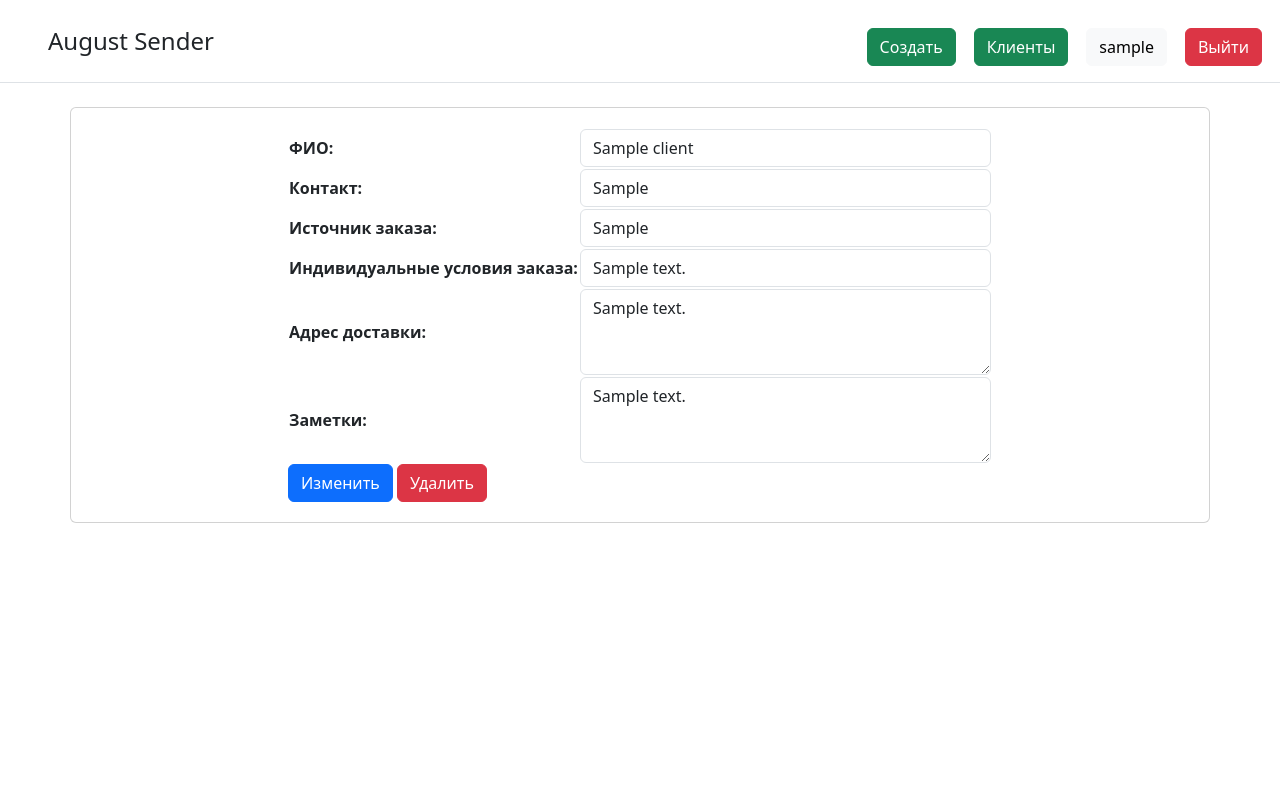
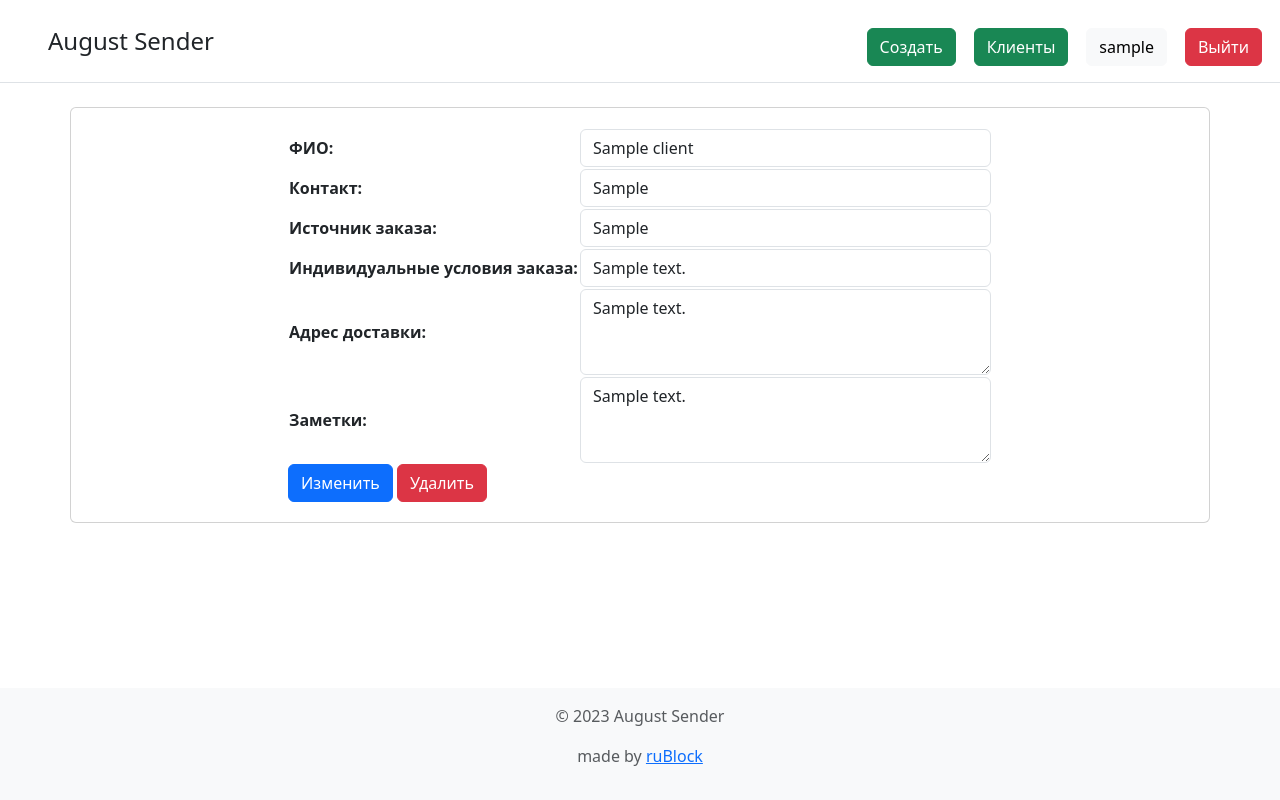
Before and after one commit to rublock/august_sender_crm, a Django app: page /client/1 in a window 1280 px wide. Run offline with Django 4.2, Linux system fonts and the light colour scheme; a user stored in the database is signed in; tables that the repository leaves empty hold one stand-in row (values such as "Sample post"); some libraries are stand-ins or nearby versions.

Commit message:
commit ok

```diff
--- a/mainapp/forms.py
+++ b/mainapp/forms.py
@@ -18,7 +18,7 @@ class NewOrderForm(forms.Form):
                                   widget=SummernoteWidget(
                                       attrs={'summernote': {
                                           'width': '100%',
-                                          'height': '500px'
+                                          'height': '300px'
                                       }
                                       }))
     status = forms.ChoiceField(label="Статус", choices=CHOICES, initial=1)
@@ -27,7 +27,7 @@ class NewOrderForm(forms.Form):
 class ChangeOrderForm(forms.ModelForm):
     description = forms.CharField(widget=SummernoteWidget(attrs={'summernote': {
         'width': '100%',
-        'height': '500px'
+        'height': '300px'
     }
     }))
 
--- a/mainapp/templates/mainapp/base.html
+++ b/mainapp/templates/mainapp/base.html
@@ -12,7 +12,9 @@
         <script src="https://unpkg.com/htmx.org@1.9.7"></script>
         <title>August Sender</title>
     </head>
+
     <body class="d-flex flex-column h-100" hx-headers='{"X-CSRFToken": "{{ csrf_token }}"}'>
+        <div class="content">
             {% if user.is_authenticated %}
               <header class="d-flex flex-wrap justify-content-center py-3 mb-4 border-bottom">
                 <a href="{% url 'mainapp:home_page' %}" class="d-flex align-items-center mb-3 mb-md-0 me-md-auto text-dark text-decoration-none">
@@ -42,9 +44,33 @@
                 </form>
             </div>
             {% endif %}
+        </div>
 
+        <footer class="footer mt-auto py-3 bg-light">
+            <p class="text-center text-muted">© 2023 August Sender</p>
+            <p class="text-center text-muted">made by <a href="https://github.com/rublock">ruBlock</a></p>
+        </footer>
 
         <script src="{% static 'js/app.js' %}"></script>
 
     </body>
+
+    <style>
+        body,html {
+           height: 100%;
+        }
+
+        body {
+           display: flex;
+           flex-direction: column;
+        }
+
+        .content {
+           flex: 1 0 auto;
+        }
+
+        .footer {
+           flex-shrink: 0;
+        }
+    </style>
 </html>
```
Lines whose indentation alone changed are shown as unchanged.
